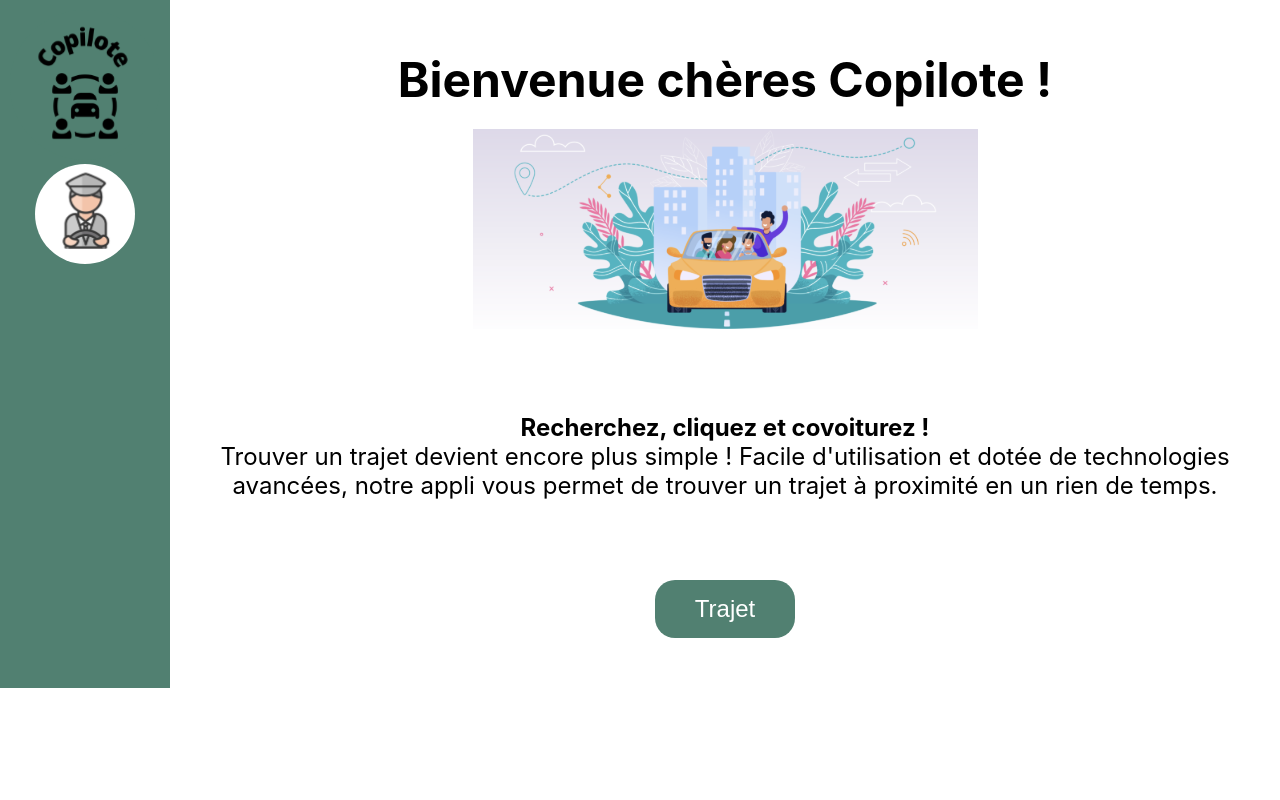
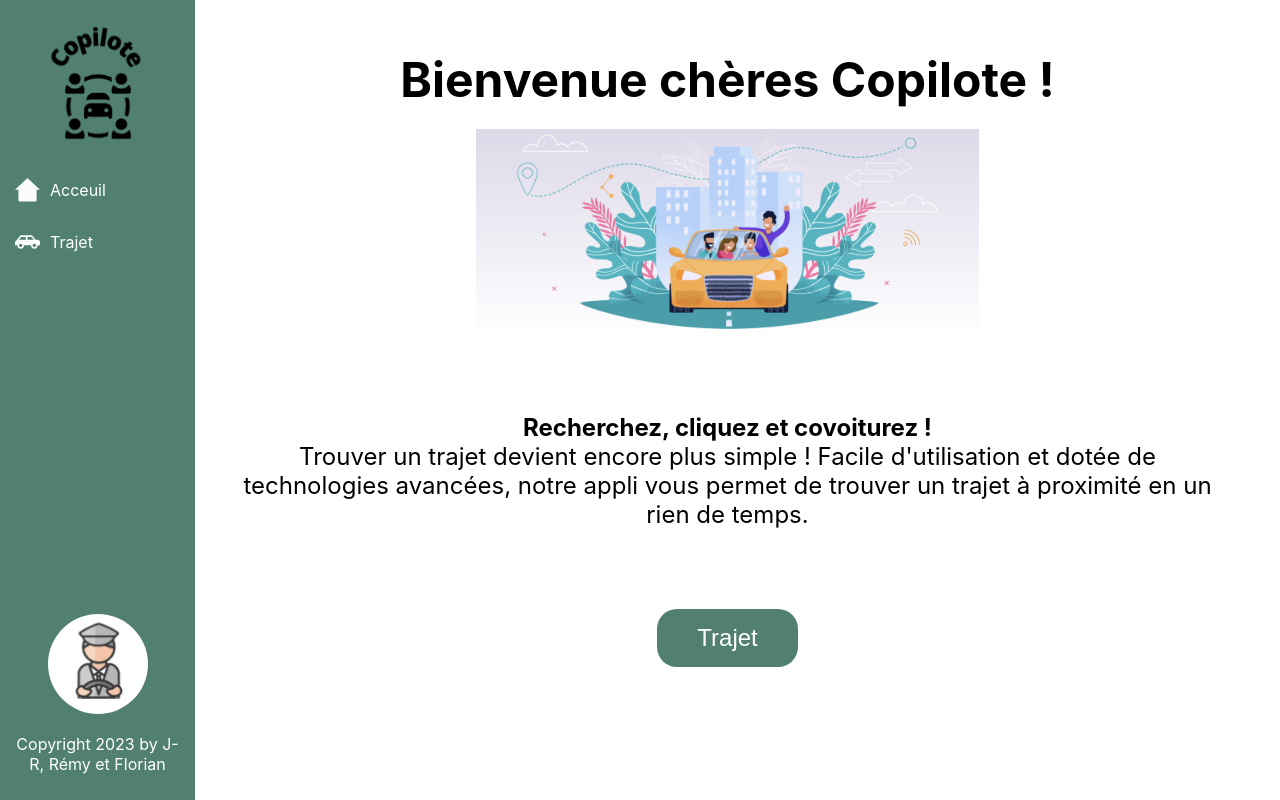
Before and after one commit to WildCodeSchool/2211-wns-neumann-copilot, a React (Create React App) app in the folder client/: page / in a window 1280 px wide. Built offline with nearby package versions, Linux system fonts and the light colour scheme.

Commit message:
ajout de liens et fin de styles pour la page d'acceuil

```diff
--- a/client/src/Components/Header.tsx
+++ b/client/src/Components/Header.tsx
@@ -8,12 +8,12 @@ function Header() {
     return (
         <div className="header">
             <img src={BarreMenu} alt="logo de Copilote" className="menu" />
-            {/* <Link to={"/App"}> */}
-            <img src={LogoCopilote} alt="logo de Copilote" className="logo" />
-            {/* </Link> */}
-            {/* <Link to={"/Login"}> */}
-            <img src={StandardProfil} alt="logo de Copilote" className="profil-img" />
-            {/* </Link> */}
+            <Link to={"/"}>
+                <img src={LogoCopilote} alt="logo de Copilote" className="logo" />
+            </Link>
+            <Link to={"/login"}>
+                <img src={StandardProfil} alt="logo de Copilote" className="profil-img" />
+            </Link>
         </div>
     );
 }
--- a/client/src/Components/LeftMenuPC.tsx
+++ b/client/src/Components/LeftMenuPC.tsx
@@ -1,12 +1,38 @@
 import "./css/LeftMenuPC.css";
 import LogoCopilote from "../img/LogoCopilote.svg";
 import StandardProfil from "../img/StandardProfil.svg";
+import IconHome from "../img/IconHome.svg";
+import IconVoiture from "../img/IconVoiture.svg";
+import { Link } from "react-router-dom";
 
 function LeftMenuPC() {
     return (
         <div className="left-menu-pc">
-            <img src={LogoCopilote} alt="logo de Copilote" className="logo" />
-            <img src={StandardProfil} alt="logo de Copilote" className="profil-img" />
+            <div>
+                <Link to={"/"}>
+                    <img src={LogoCopilote} alt="logo de Copilote" className="logo" />
+                </Link>
+                <div className="option-liste">
+                    <Link to={"/"}>
+                        <div className="option">
+                            <img src={IconHome} alt="icon en forme de maison" />
+                            <p>Acceuil</p>
+                        </div>
+                    </Link>
+                    <Link to={"/trajet"}>
+                        <div className="option">
+                            <img src={IconVoiture} alt="icon de voiture" />
+                            <p>Trajet</p>
+                        </div>
+                    </Link>
+                </div>
+            </div>
+            <div>
+                <Link to={"/login"}>
+                    <img src={StandardProfil} alt="logo de Copilote" className="profil-img" />
+                </Link>
+                <p>Copyright 2023 by J-R, Rémy et Florian</p>
+            </div>
         </div>
     );
 }
--- a/client/src/Components/css/LeftMenuPC.css
+++ b/client/src/Components/css/LeftMenuPC.css
@@ -1,9 +1,19 @@
 .left-menu-pc {
     background-color: #518071;
     padding: 10px;
+    text-align: center;
+    display: flex;
+    flex-direction: column;
+    justify-content: space-between;
+    position: fixed;
+    top: 0;
+    bottom: 0;
+    /* attention : la valeur est liée au margin-left du .app de la "media query PC" dans "Home.css" */
+    width: 175px;
 }
 
-.left-menu-pc img {
+.left-menu-pc img,
+.option p {
     cursor: pointer;
 }
 
@@ -15,3 +25,30 @@
     border-radius: 50px;
     height: 100px;
 }
+
+.left-menu-pc p {
+    color: #FFF;
+    font-size: 1rem;
+}
+
+.left-menu-pc a {
+    text-decoration: none;
+}
+
+.left-menu-pc a:hover {
+    text-decoration: underline;
+    text-decoration-color: #FFF;
+}
+
+.option {
+    display: flex;
+}
+
+.option img {
+    margin: 5px;
+    width: 25px;
+}
+
+.option p {
+    margin-left: 5px;
+}
--- a/client/src/screens/Home.tsx
+++ b/client/src/screens/Home.tsx
@@ -9,10 +9,9 @@ import { Link } from "react-router-dom";
 function Home() {
     return (
         <div>
+            <div className="pc">
             {/* window.innerWidth recupere la taille de la fenêtre */}
-            {window.innerWidth < 992 ? <Header></Header> : ''}
-            <div className="pc">
-                {window.innerWidth > 991 ? <LeftMenuPC></LeftMenuPC> : ''}
+            {window.innerWidth < 992 ? <Header></Header> : <LeftMenuPC></LeftMenuPC>}
                 <div className="app">
                     <h1>Bienvenue chères Copilote !</h1>
                     <img src={ImageDeCovoiturage} alt="véhicule avec quatre personnes à l'intérieur" />
--- a/client/src/screens/Trajet.tsx
+++ b/client/src/screens/Trajet.tsx
@@ -1,9 +1,16 @@
+import Footer from "../Components/Footer";
+import Header from "../Components/Header";
+import LeftMenuPC from "../Components/LeftMenuPC";
 import "./css/Trajet.css";
 
 function Trajet() {
     return (
         <div className="trajet">
-            <p>La page des trajets ici !!!</p>
+            {window.innerWidth < 992 ? <Header></Header> : <LeftMenuPC></LeftMenuPC>}
+            <div className="app">
+                <p>La page des trajets ici !!!</p>
+            </div>
+            {window.innerWidth < 992 ? <Footer></Footer> : ''}
         </div>
     );
 }
--- a/client/src/screens/css/Home.css
+++ b/client/src/screens/css/Home.css
@@ -77,6 +77,11 @@
   /* responsive ecran de PC */
 
   @media screen and (min-width: 992px) {
+    .app {
+        /* attention : la valeur est liée au width du left-menu-pc dans "LeftMenuPC.css" */
+        margin-left: 175px;
+    }
+
     .app h1 {
       font-size: 3rem;
     }
```
